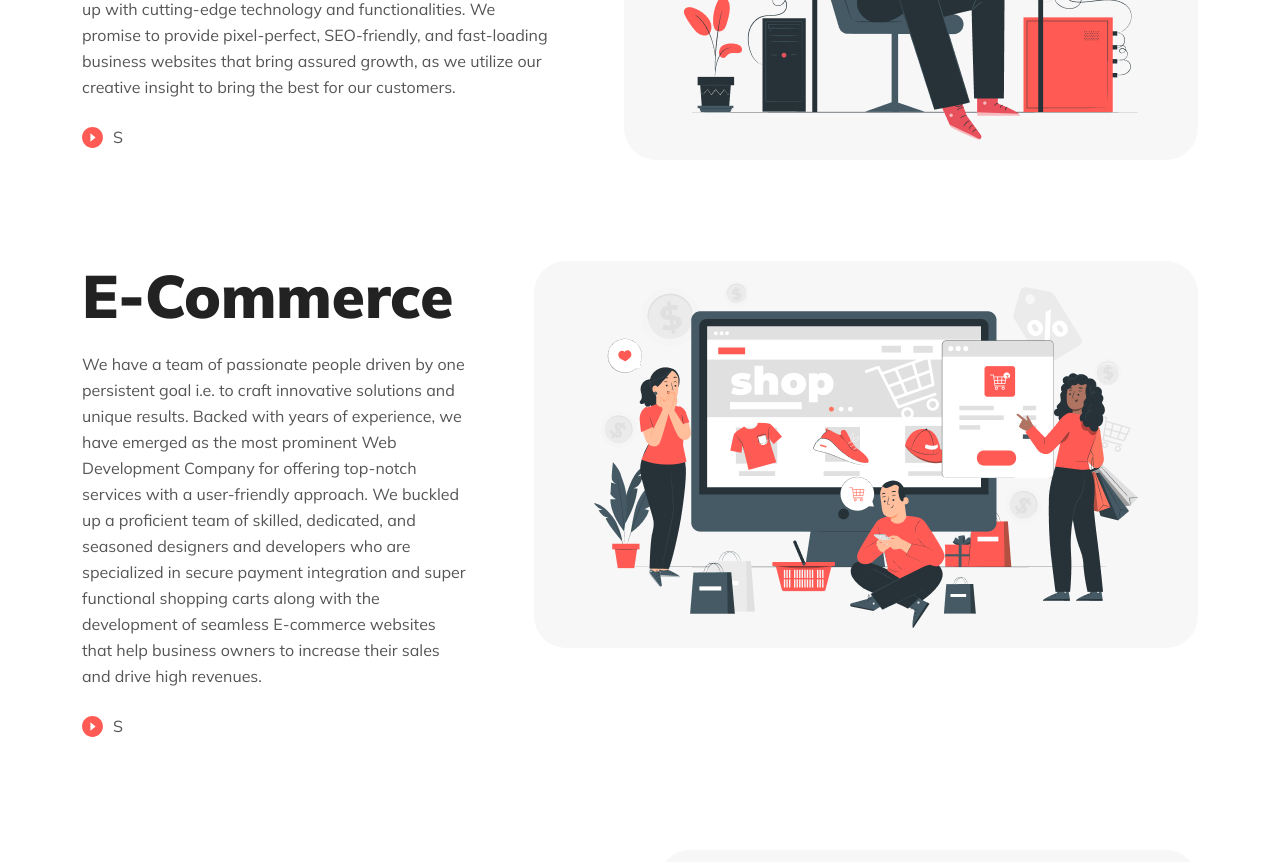
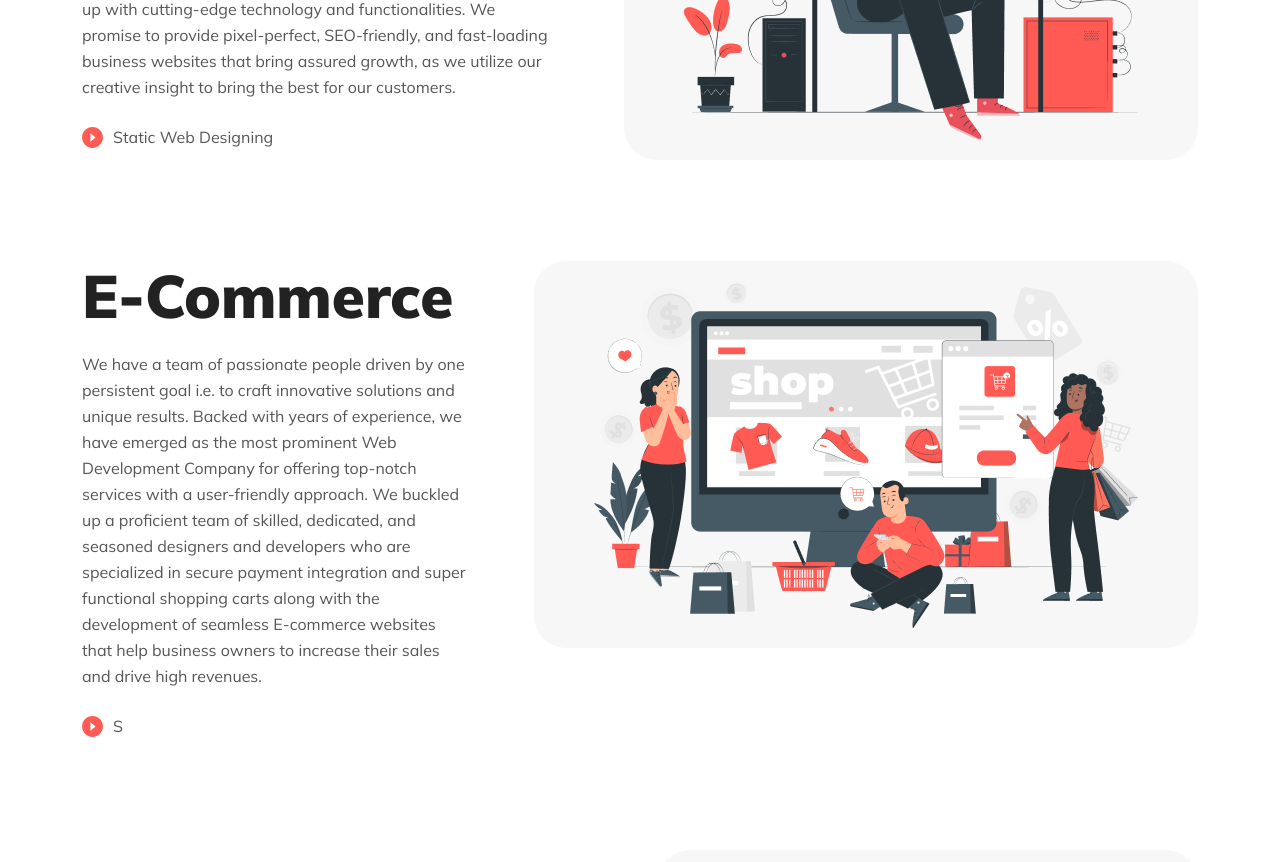
Before and after one commit to ramanshakya95/weblance, a React (Create React App) app: page /services in a window 1280 px wide. Shown: the part 1880-2742 px from the top of the page. Built offline with nearby package versions, Linux system fonts and the light colour scheme.

Commit message:
digital-service

```diff
--- a/src/Rout.js
+++ b/src/Rout.js
@@ -9,7 +9,7 @@ const Rout = () => {
     return (
         <>
              <Routes>
-                <Route exact path="/" element={<Home/>}></Route>
+                <Route path="/" element={<Home/>}></Route>
                 <Route path="/about" element={<About/>}></Route>
                 <Route path="/services" element={<Services/>}></Route>
                 {/* <Route path="*" element={<Error/>}></Route> */}
--- a/src/components/digitalservices/DigitalServices.js
+++ b/src/components/digitalservices/DigitalServices.js
@@ -10,10 +10,17 @@ import './DigitalServices.scss';
 // }
 const digital_services_data = [
     {
-        id: 1, image: require('../../assets/digitalservices/website-design.png'), title: 'Website Designing', description: 'Driven with years of experience in designing effective websites, our proficient team of designers follows immaculate coding practices to deliver websites that are secure and scalable. We present all-powerful and exceptional designs with a user-friendly approach and we do all this with the intent to convert traffic into sales. Along with this, you will be provided with SEO-friendly content and 20 days of support after the website goes live. We serve both dynamic as well as static websites as per your requirement.', points_list: ['Static Web Designing', 'Dynamic Web Designing', 'Responsive Web Designing', 'Custom Web Designing, Ecommerce Web Designing']
+        id: 1, image: require('../../assets/digitalservices/website-design.png'), title: 'Website Designing', description: 'Driven with years of experience in designing effective websites, our proficient team of designers follows immaculate coding practices to deliver websites that are secure and scalable. We present all-powerful and exceptional designs with a user-friendly approach and we do all this with the intent to convert traffic into sales. Along with this, you will be provided with SEO-friendly content and 20 days of support after the website goes live. We serve both dynamic as well as static websites as per your requirement.',
+        points_list: [
+            'Static Web Designing',
+            'Dynamic Web Designing',
+            'Responsive Web Designing',
+            'Custom Web Designing',
+            'Ecommerce Web Designing'
+        ]
     },
     {
-        id: 2, image: require('../../assets/digitalservices/website-development.png'), title: 'Website Development', description: 'Our team is specialized in giving shape to startups and medium-scale businesses by offering world-class website services of PHP, E-commerce, WordPress, Open Cart, CodeIgniter, Zend, and CakePHP that catalyzes business growth. Since inception, we have consistently been evolving as a dependable design and development service provider backed up with cutting-edge technology and functionalities. We promise to provide pixel-perfect, SEO-friendly, and fast-loading business websites that bring assured growth, as we utilize our creative insight to bring the best for our customers.', points_list: 'Static Web Designing'
+        id: 2, image: require('../../assets/digitalservices/website-development.png'), title: 'Website Development', description: 'Our team is specialized in giving shape to startups and medium-scale businesses by offering world-class website services of PHP, E-commerce, WordPress, Open Cart, CodeIgniter, Zend, and CakePHP that catalyzes business growth. Since inception, we have consistently been evolving as a dependable design and development service provider backed up with cutting-edge technology and functionalities. We promise to provide pixel-perfect, SEO-friendly, and fast-loading business websites that bring assured growth, as we utilize our creative insight to bring the best for our customers.', points_list: ['Static Web Designing']
     },
     {
         id: 3, image: require('../../assets/digitalservices/e-commerce.png'), title: 'E-Commerce', description: 'We have a team of passionate people driven by one persistent goal i.e. to craft innovative solutions and unique results. Backed with years of experience, we have emerged as the most prominent Web Development Company for offering top-notch services with a user-friendly approach. We buckled up a proficient team of skilled, dedicated, and seasoned designers and developers who are specialized in secure payment integration and super functional shopping carts along with the development of seamless E-commerce websites that help business owners to increase their sales and drive high revenues.', points_list: 'Static Web Designing'
--- a/src/includes/header/Header.js
+++ b/src/includes/header/Header.js
@@ -71,6 +71,7 @@ const Header = () => {
                                 <NavLink
                                     exact
                                     to="/review"
+                                    activeClassName="active"
                                     className="nav-links"
                                     onClick={click ? handleClick : null}
                                 >
```
